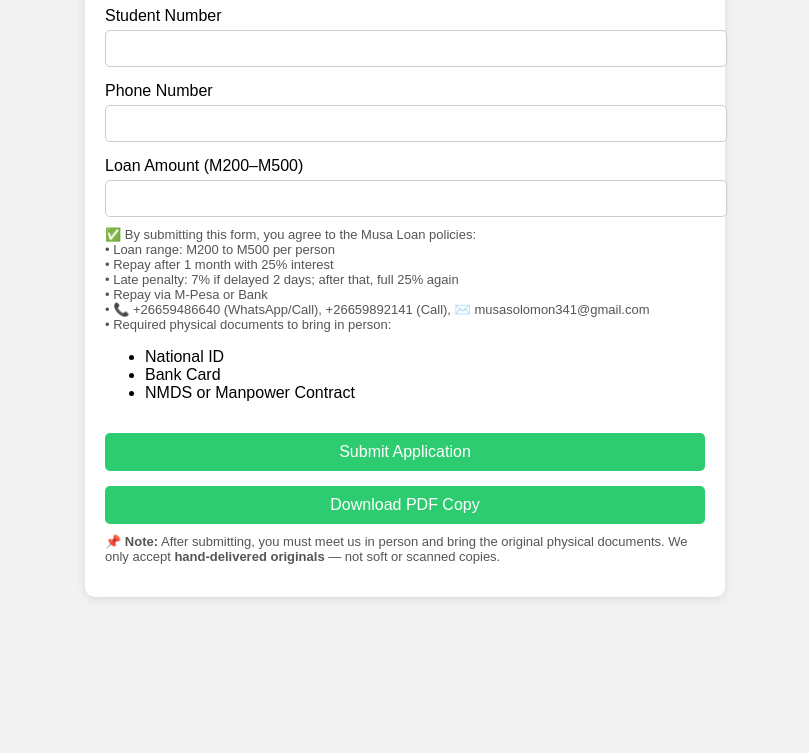
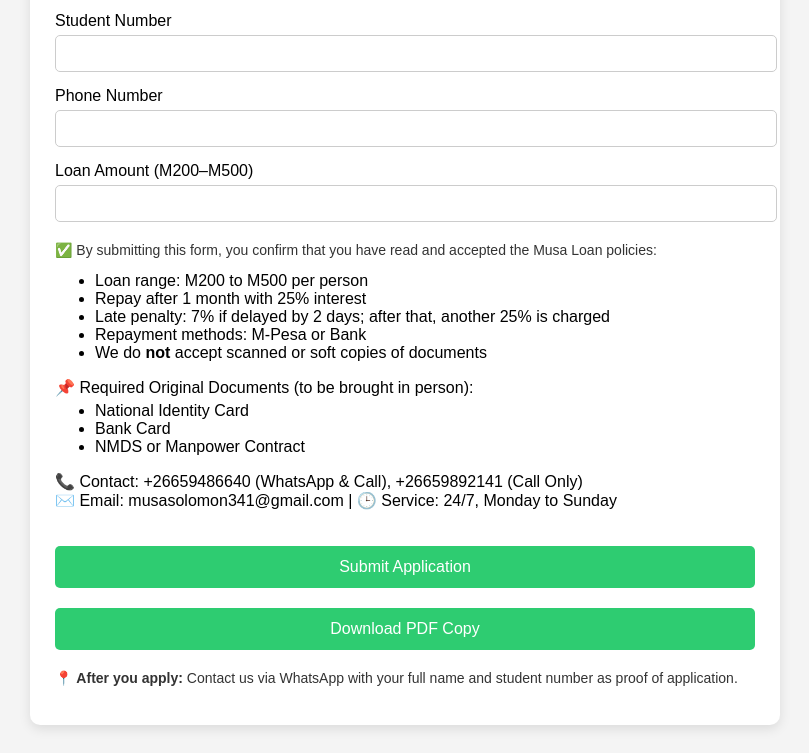
Before and after one commit to musa-loan2025/musa-loans-site, a plain HTML site: page musa-loan-website/index.html in a window 1280 px wide. Shown: the part 184-937 px from the top of the page, without its empty margins (235-1044 px from the left). Before the commit the page ends 809 px from the top, so only its background shows below. Drawn offline with nearby package versions, Linux system fonts and the light colour scheme.

Commit message:
Update index.html

```diff
--- a/musa-loan-website/index.html
+++ b/musa-loan-website/index.html
@@ -7,19 +7,20 @@
   <style>
     body {
       font-family: Arial, sans-serif;
-      background: #f2f2f2;
+      background: #f4f4f4;
       padding: 20px;
     }
     .container {
       background: white;
-      padding: 20px;
-      max-width: 600px;
+      padding: 25px;
+      max-width: 700px;
       margin: auto;
       border-radius: 10px;
-      box-shadow: 0 2px 10px rgba(0,0,0,0.1);
+      box-shadow: 0 4px 12px rgba(0,0,0,0.1);
     }
     h2 {
       text-align: center;
+      margin-bottom: 20px;
     }
     label {
       display: block;
@@ -33,8 +34,8 @@
       border: 1px solid #ccc;
     }
     button {
-      margin-top: 15px;
-      padding: 10px;
+      margin-top: 20px;
+      padding: 12px;
       width: 100%;
       background: #2ecc71;
       color: white;
@@ -47,9 +48,12 @@
       background: #27ae60;
     }
     .note {
-      font-size: 13px;
-      color: #555;
-      margin-top: 10px;
+      font-size: 14px;
+      color: #333;
+      margin-top: 20px;
+    }
+    ul {
+      margin-top: 5px;
     }
   </style>
 </head>
@@ -70,34 +74,36 @@
       <input type="number" id="loan_amount" name="loan_amount" min="200" max="500" required>
 
       <p class="note">
-        ✅ By submitting this form, you agree to the Musa Loan policies:<br>
-        • Loan range: M200 to M500 per person<br>
-        • Repay after 1 month with 25% interest<br>
-        • Late penalty: 7% if delayed 2 days; after that, full 25% again<br>
-        • Repay via M-Pesa or Bank<br>
-        • 📞 +26659486640 (WhatsApp/Call), +26659892141 (Call), ✉️ musasolomon341@gmail.com<br>
-        • Required physical documents to bring in person:
+        ✅ By submitting this form, you confirm that you have read and accepted the Musa Loan policies:
         <ul>
-          <li>National ID</li>
+          <li>Loan range: M200 to M500 per person</li>
+          <li>Repay after 1 month with 25% interest</li>
+          <li>Late penalty: 7% if delayed by 2 days; after that, another 25% is charged</li>
+          <li>Repayment methods: M-Pesa or Bank</li>
+          <li>We do <strong>not</strong> accept scanned or soft copies of documents</li>
+        </ul>
+        📌 Required Original Documents (to be brought in person):
+        <ul>
+          <li>National Identity Card</li>
           <li>Bank Card</li>
           <li>NMDS or Manpower Contract</li>
         </ul>
+        📞 Contact: +26659486640 (WhatsApp & Call), +26659892141 (Call Only) <br>
+        ✉️ Email: musasolomon341@gmail.com | 🕒 Service: 24/7, Monday to Sunday
       </p>
 
       <button type="submit">Submit Application</button>
       <button type="button" id="downloadPDF">Download PDF Copy</button>
 
       <p class="note">
-        📌 <strong>Note:</strong> After submitting, you must meet us in person and bring the original physical documents. We only accept <strong>hand-delivered originals</strong> — not soft or scanned copies.
+        📍 <strong>After you apply:</strong> Contact us via WhatsApp with your full name and student number as proof of application.
       </p>
     </form>
   </div>
 
-  <!-- Libraries -->
+  <!-- PDF Export Script -->
   <script src="https://cdnjs.cloudflare.com/ajax/libs/html2canvas/1.4.1/html2canvas.min.js"></script>
   <script src="https://cdnjs.cloudflare.com/ajax/libs/jspdf/2.5.1/jspdf.umd.min.js"></script>
-
-  <!-- PDF Export Script -->
   <script>
     document.getElementById("downloadPDF").addEventListener("click", () => {
       const form = document.getElementById("formSection");
```
